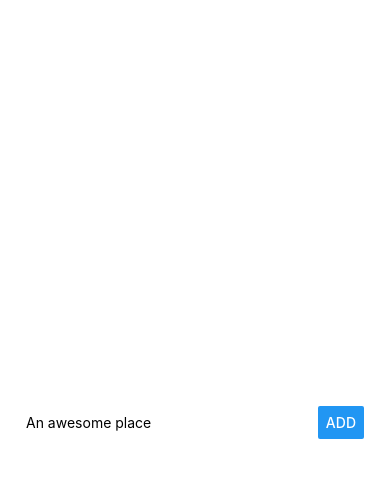
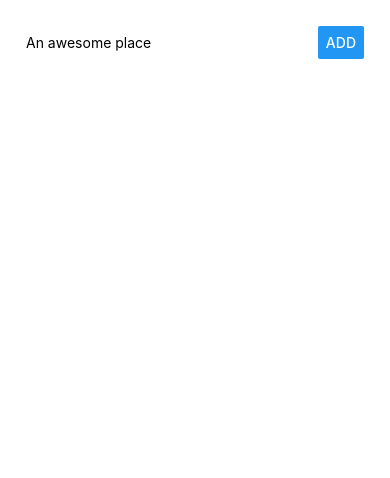
Before and after one commit to JustinSHong/Awesome_Destinations, a React Native app: screen / in a window 390 px wide. Shown: the top 478 px of the page. Built offline with nearby package versions, Linux system fonts and the light colour scheme.

Commit message:
moved input to the top of view

```diff
--- a/App.js
+++ b/App.js
@@ -57,7 +57,7 @@ const styles = StyleSheet.create({
 		padding: 26,
 		backgroundColor: "#fff",
 		alignItems: "center",
-		justifyContent: "center"
+		justifyContent: "flex-start"
 	},
 	inputContainer: {
 		// flex: 1,
```
